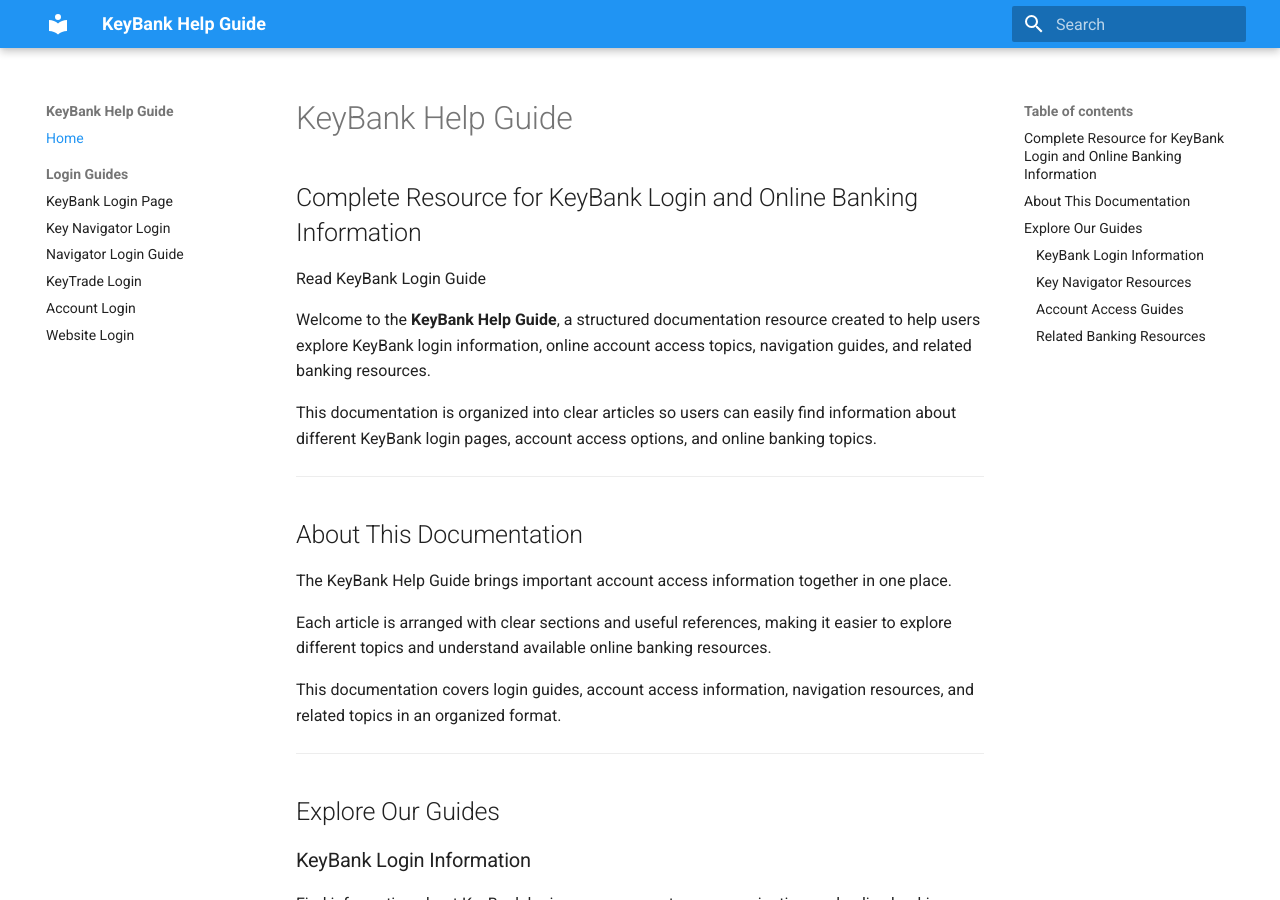
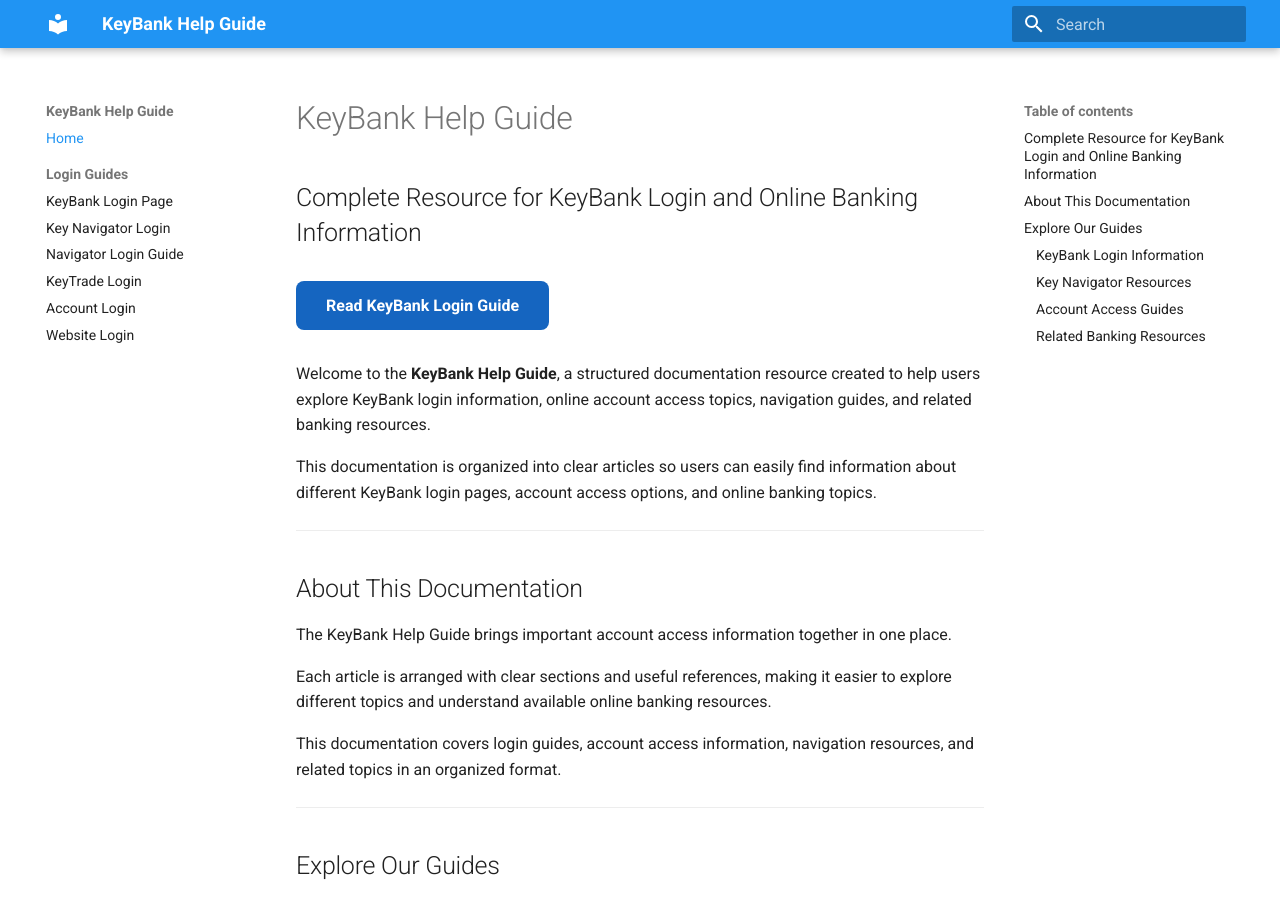
Before and after one commit to taxguide/keybank-help-guide, an MkDocs documentation site: the page built from docs/index.md, in a window 1280 px wide and 900 px high. Built offline with MkDocs 1.6.1 and Material for MkDocs 9.7.7, drawn with Linux system fonts in a browser that asks for light colours.

Commit message:
Update index.md

```diff
--- a/docs/index.md
+++ b/docs/index.md
@@ -3,8 +3,7 @@
 ## Complete Resource for KeyBank Login and Online Banking Information
 
 <div class="article-card">
-
-
+<a href="articles/keybank-login-page.md" class="custom-button">
 Read KeyBank Login Guide
 </a>
 
```
